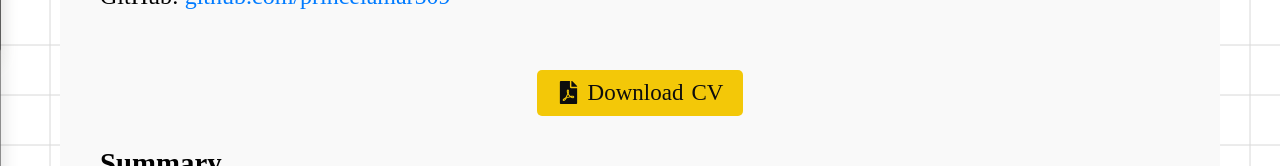
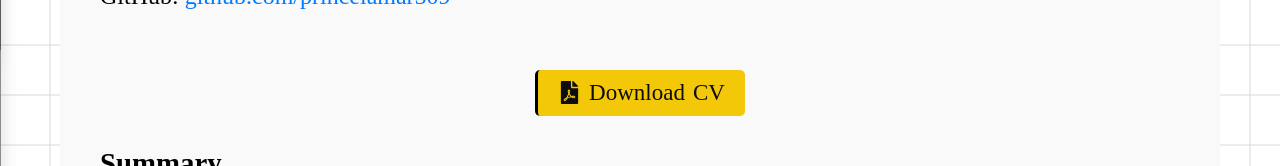
Before and after one commit to princelamar509/portfolio-website-, a React (Vite) app in the folder portfolio-website2/: page /resume in a window 1280 px wide. In both pictures the pointer is over the link "Download". Shown: the part 255-421 px from the top of the page. Built offline with nearby package versions, Linux system fonts and the light colour scheme.

Commit message:
resumeupdate

```diff
--- a/portfolio-website2/src/components/Resume.css
+++ b/portfolio-website2/src/components/Resume.css
@@ -124,6 +124,7 @@ footer {
     text-decoration: none;
     transition: background-color 0.3s ease;
     cursor: pointer;
+
   }
 
   .button-container {
@@ -137,6 +138,8 @@ footer {
     background-color: #f3c808;
     color: #0d0d0d;
   text-decoration: none;
+  border-left: 3px solid black;
+
   }
 
   .download-icon {
@@ -159,6 +162,7 @@ footer {
     visibility: visible;
     margin-left: 8px;
     animation: leftToRight 0.3s ease-in-out, slideIn 0.3s ;
+
   }
 
   @keyframes leftToRight {
--- a/portfolio-website2/src/components/Resume.jsx
+++ b/portfolio-website2/src/components/Resume.jsx
@@ -1,6 +1,6 @@
 import React from "react";
 import {  FaFilePdf } from "react-icons/fa";
-import pdf from "../assets/resume1.pdf";
+import pdf from "../assets/resume2.pdf";
 import './Resume.css';
 import ScrollAnimation from "./ScrollAnimation";
 const CV = () => {
```
Also changed, not shown: 1 other file (tests, documents, lock files or other folders).
